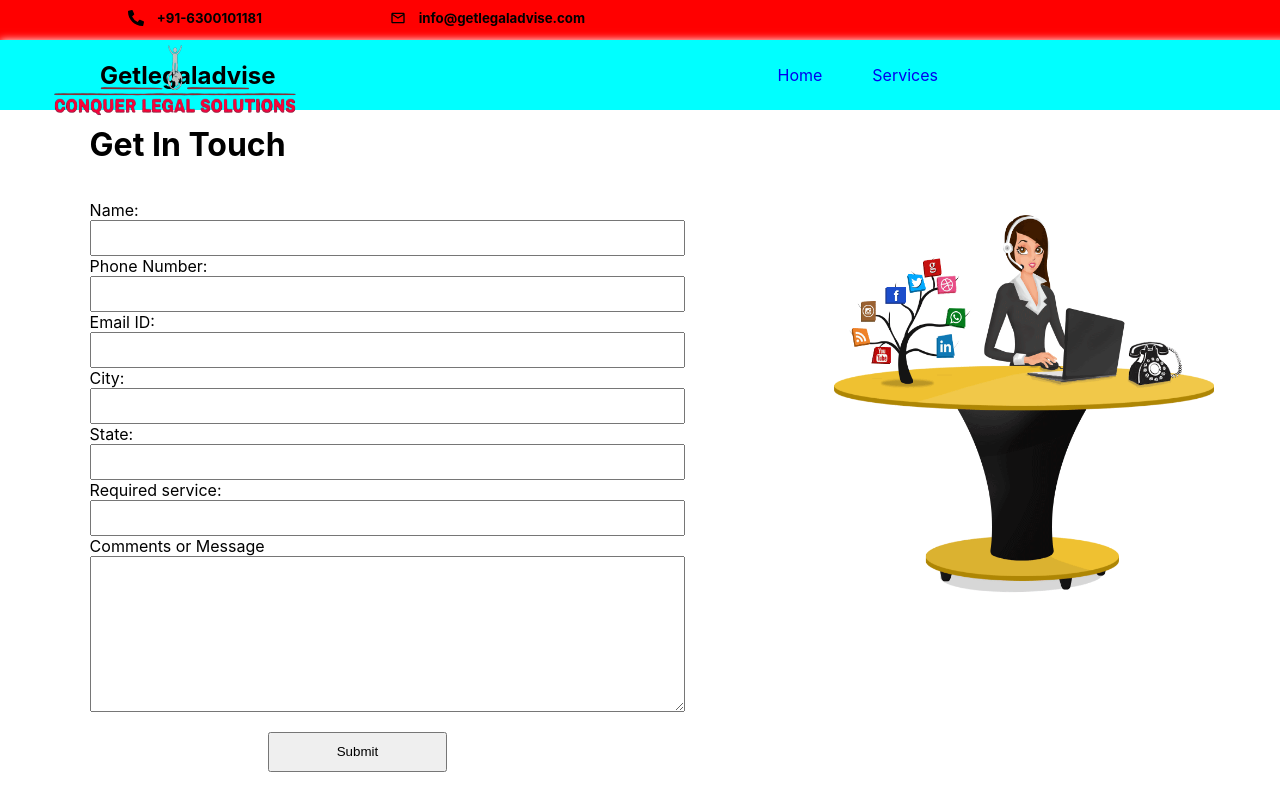
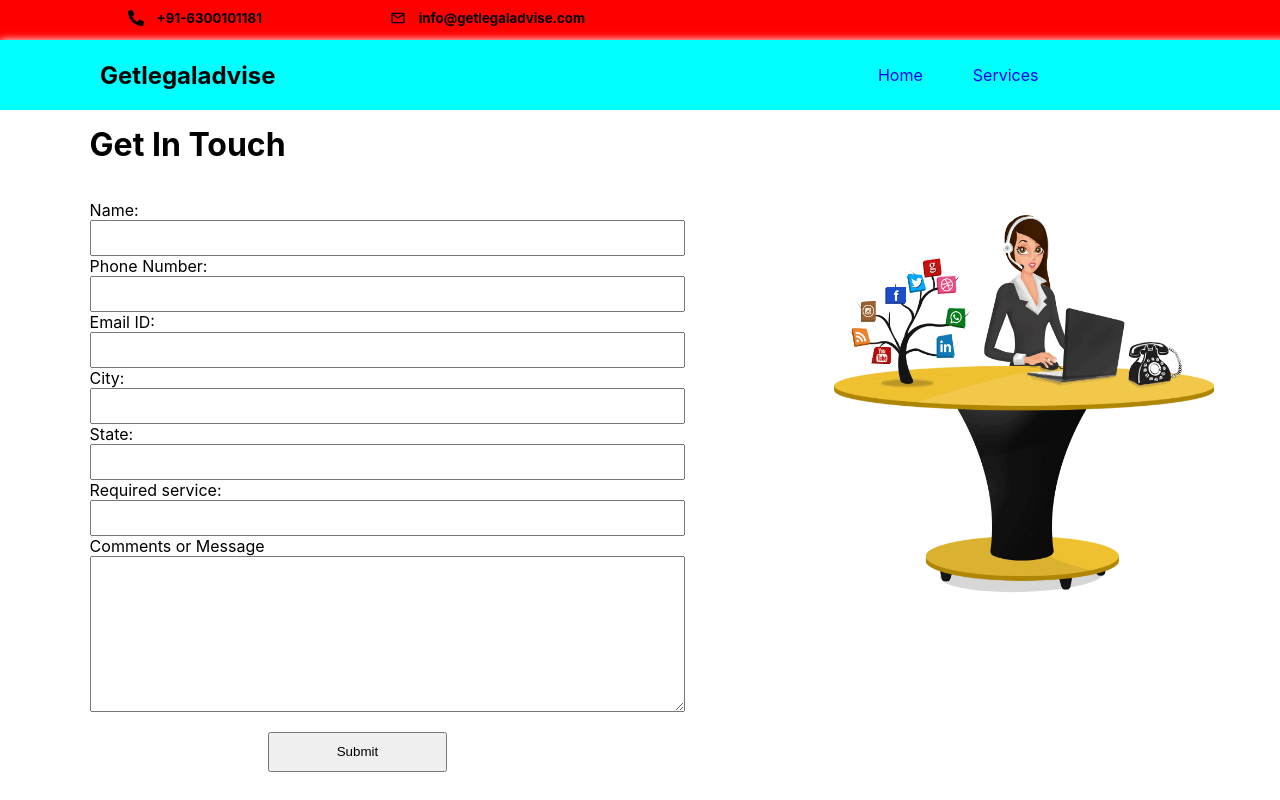
Before and after one commit to AjayJuvarya/getlegaladvise, a React (Create React App) app: page /fillform in a window 1280 px wide. Built offline with nearby package versions, Linux system fonts and the light colour scheme.

Commit message:
new_changes

```diff
--- a/src/NavLinks/NavLinks.css
+++ b/src/NavLinks/NavLinks.css
@@ -3,7 +3,7 @@
 }
 
 .linksContainer{
-    margin-left: 45%;
+    margin-left: 55%;
     width: 60%;
     float: left;
 }
--- a/src/form/Form.js
+++ b/src/form/Form.js
@@ -13,33 +13,34 @@ function Form() {
     service: "",
     comments: "",
   });
-  const [email, setEmail] = useState("");
+  const [email, setEmail] = useState("ajaynithin6@gmail.com");
   const [subject, setSubject] = useState("Subject");
-  const [message, setMessage] = useState();
+  const [message, setMessage] = useState("");
   console.log("email", email);
   console.log("Subject", subject);
   console.log("message", message);
 
   const handleChange = (event) => {
     setValues({ ...values, [event.target.name]: [event.target.value] });
-    setMessage(values);
+    JSON.stringify(setMessage(values));
   };
 
   const handleSubmit = (event) => {
     event.preventDefault();
 
-    axios
-      .get("http://localhost:5000/sendform", {
-        params: {
-          email,
-          subject,
-          message,
-        },
-      })
-      .then(() => {
-        alert("Success");
-      })
-      .then((response) => console.log("response", response))
+    fetch("http://localhost:5000/sendform", {
+      method: "POST",
+      body: {
+        email: email,
+        subject: subject,
+        message: message,
+      },
+      headers: {
+        Accept: "application.json",
+        "Content-Type": "application/json",
+      },
+    })
+      .then((response) => console.log("success"))
       .catch(() => {
         alert("Failure");
       });
--- a/src/header/Header.js
+++ b/src/header/Header.js
@@ -24,12 +24,6 @@ function Header() {
         </h5>
       </div>
       <div className="logoContainer">
-        <img
-          src={logo}
-          height={100}
-          width={350}
-          style={{ marginTop: 10, position: "absolute" }}
-        />
         <h2 className="logoName">Getlegaladvise</h2>
         <NavLinks />
       </div>
```
